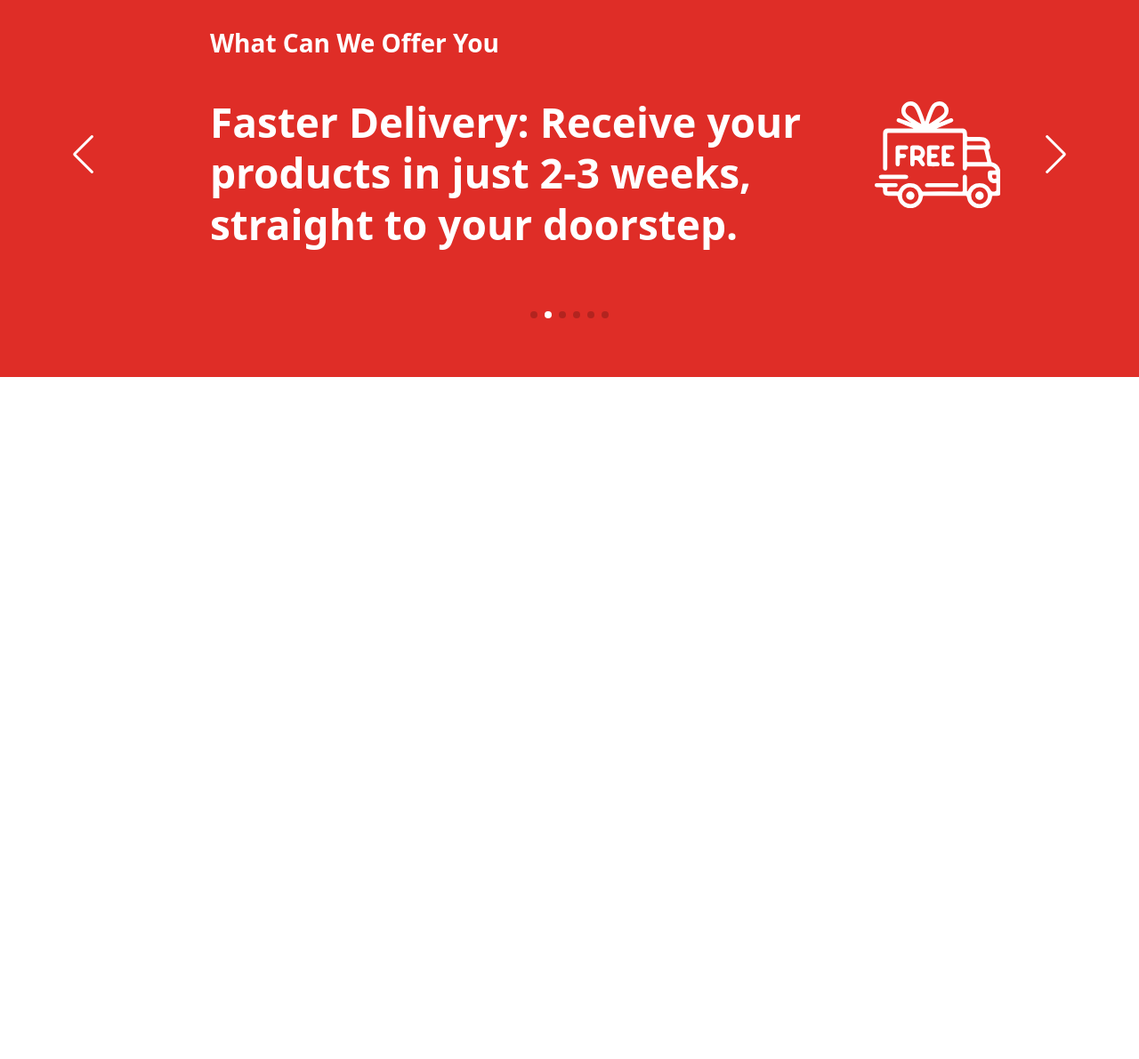
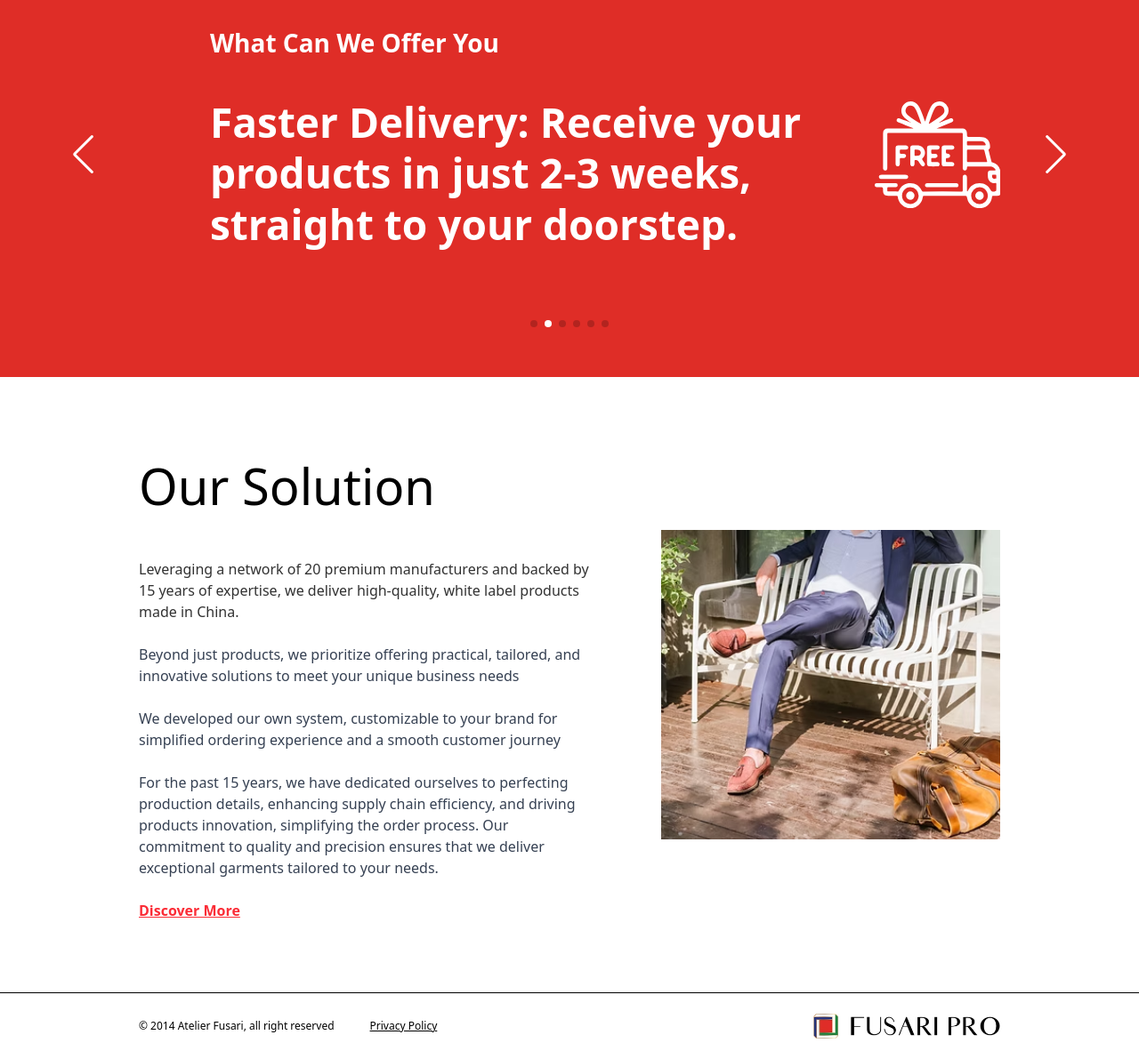
Before and after one commit to sowravhasan/andreee-fusaripro, a plain HTML site: page index.html in a window 1280 px wide. Shown: the part 1557-2748 px from the top of the page at 89% size. Before the commit the page ends 2061 px from the top, so only its background shows below. Drawn offline with nearby package versions, Linux system fonts and the light colour scheme.

Commit message:
Enhance index.html with new "Our Solution" section and footer, improving content structure and user engagement. Adjust Swiper component CSS for better layout consistency.

```diff
--- a/index.html
+++ b/index.html
@@ -196,7 +196,7 @@
       <div class="myContainer">
          <div class="flex flex-col lg:flex-row items-center gap-20">
             <div class="lg:w-[60%] space-y-6">
-               <h2 class="text-[40px] lg:text-[56px] text-center mb-10 section-title">What is Fusari Pro</h2>
+               <h2 class="text-[40px] lg:text-[56px] mb-10 section-title">What is Fusari Pro</h2>
                <p class="section-text text-[#323232]">
                   At Fusari Pro, we are a supplier specialize in OEM & white label garment
                   production, offering high-quality, tailor-made products
@@ -222,7 +222,7 @@
                   tailored to your needs.
                </p>
 
-               <a href="#"
+               <a href="https://www.fusaripro.com/about-fusari-pro"
                   class="inline-block underline font-semibold text-red-500 hover:text-red-600 transition-colors">
                   Learn More
                </a>
@@ -236,13 +236,13 @@
    </section>
 
    <!-- What Can We Offer You -->
-   <section class="relative  bg-white overflow-hidden">
+   <section class="relative bg-white overflow-hidden">
       <!-- Add Swiper CSS -->
       <link rel="stylesheet" href="https://cdn.jsdelivr.net/npm/swiper@11/swiper-bundle.min.css" />
 
       <div class="relative">
          <!-- Swiper -->
-         <div class="swiper mySwiper w-full mb-20 !h-[520px] md:!h-[500px]">
+         <div class="swiper mySwiper w-full !h-[520px] md:!h-[500px]">
             <div class="swiper-wrapper">
                <div class="swiper-slide bg-[#DF2D27]">
                   <div class="myContainer flex flex-col lg:flex-row items-center h-full">
@@ -498,9 +498,66 @@
          </script>
    </section>
 
-   <script src="script.js"></script>
+
+   <!-- our solution -->
+   <section class="py-20 bg-white">
+      <div class="myContainer">
+         <div class="flex flex-col lg:flex-row items-center justify-center gap-20">
+            <div class="lg:w-[60%] space-y-6">
+               <h2 class="text-[40px] lg:text-[56px]  mb-10 section-title">Our Solution</h2>
+               <p class="section-text text-[#323232]">
+                  Leveraging a network of 20 premium manufacturers and backed by 15 years of expertise, we deliver
+                  high-quality, white label products made in China.
+               </p>
+
+               <p class="section-text text-gray-700">
+                  Beyond just products, we prioritize offering practical, tailored, and innovative solutions to meet
+                  your unique business needs
 
 
+               </p>
+
+               <p class="section-text text-gray-700">
+                  We developed our own system, customizable to your brand for simplified ordering experience and a
+                  smooth customer journey
+               </p>
+
+               <p class="section-text text-gray-700">
+                  For the past 15 years, we have dedicated ourselves to perfecting
+                  production details, enhancing supply chain efficiency, and driving
+                  products innovation, simplifying the order process. Our commitment to
+                  quality and precision ensures that we deliver exceptional garments
+                  tailored to your needs.
+               </p>
+
+               <a href="https://www.fusaripro.com/become-a-distributor"
+                  class="inline-block underline font-semibold text-red-500 hover:text-red-600 transition-colors">
+                  Discover More
+               </a>
+            </div>
+            <div class="lg:w-[45%] flex justify-end">
+               <img src="/images/oursolution.avif" alt="Fusari Pro Style"
+                  class="section-image w-full h-auto object-cover">
+            </div>
+         </div>
+      </div>
+   </section>
+
+   <footer class="w-full h-[75px] border-t">
+      <div class="myContainer w-full h-full flex items-center justify-between flex-wrap">
+         <div class="text-left md:flex block">
+            <p class="text-[16px] md:text-[12px] my-5 md:my-0">© 2014 Atelier Fusari, all right reserved</p>
+            <a class="md:ml-10 ml-0 text-[16px] md:text-[12px] underline text-left "
+               href="https://www.fusaripro.com/privacy-policy">Privacy Policy</a>
+         </div>
+
+         <div class="pb-20 md:pb-0 mt-5 lg:mt-0">
+            <img class="w-[210px]" src="./images/logo.avif" alt="">
+         </div>
+      </div>
+   </footer>
+
+   <script src="script.js"></script>
 </body>
 
 </html>
--- a/style.css
+++ b/style.css
@@ -42,7 +42,7 @@
 .swiper-pagination-bullets.swiper-pagination-horizontal,
 .swiper-pagination-custom,
 .swiper-pagination-fraction {
-   bottom: 60px !important;
+   bottom: 50px !important;
 }
 
 .swiper-slide::before {
```
Also changed, not shown: images/oursolution.avif (added).
